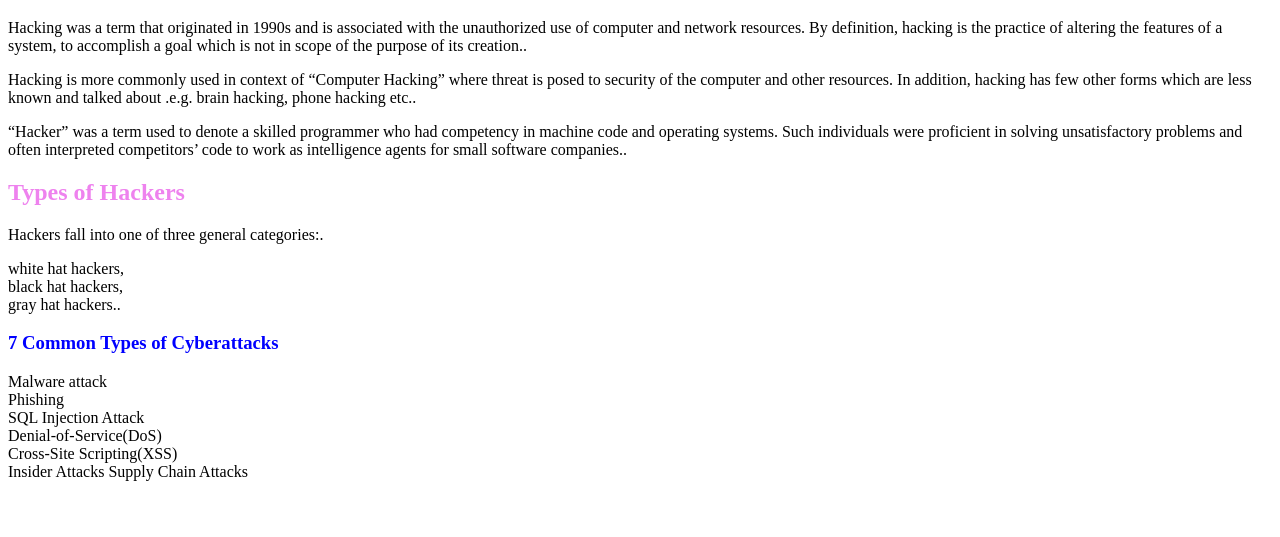
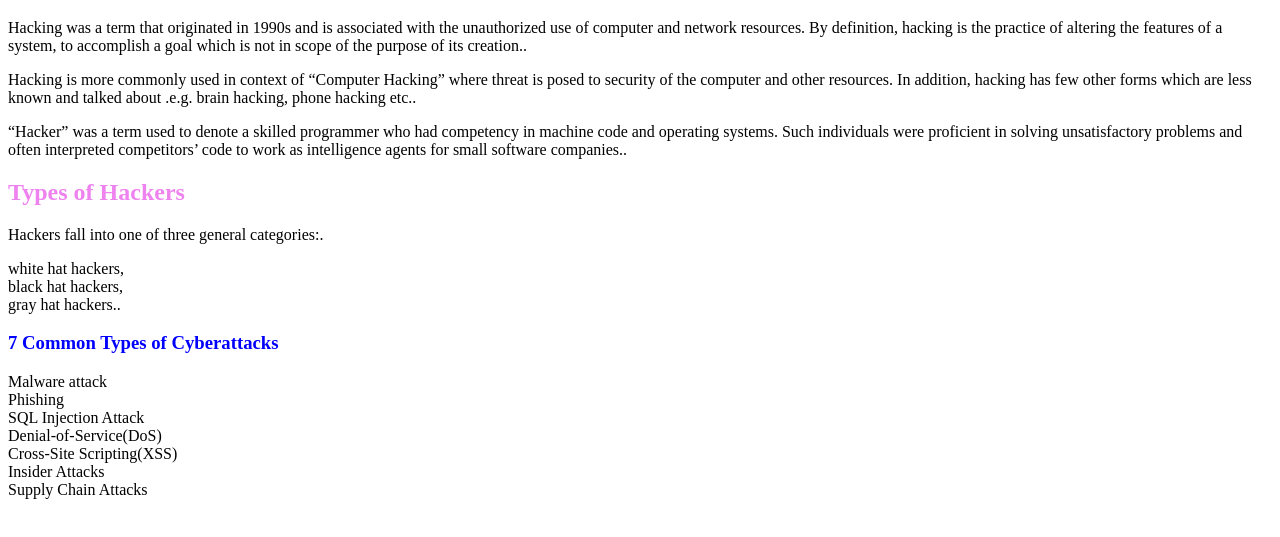
Before and after one commit to Mokshitha31/Hacking, a plain HTML site: page index.html in a window 1280 px wide. Shown: the part 61-598 px from the top of the page. Drawn offline with Linux system fonts and the light colour scheme.

Commit message:
Update index.html
Signed-off-by: Mokshitha31 <148485392+Mokshitha31@users.noreply.github.com>

```diff
--- a/index.html
+++ b/index.html
@@ -22,7 +22,7 @@ Phishing<br>
 SQL Injection Attack<br>
 Denial-of-Service(DoS)<br>
 Cross-Site Scripting(XSS)<br>
-Insider Attacks
+Insider Attacks<br>
 Supply Chain Attacks
 </p>
 </Hacking>
```
